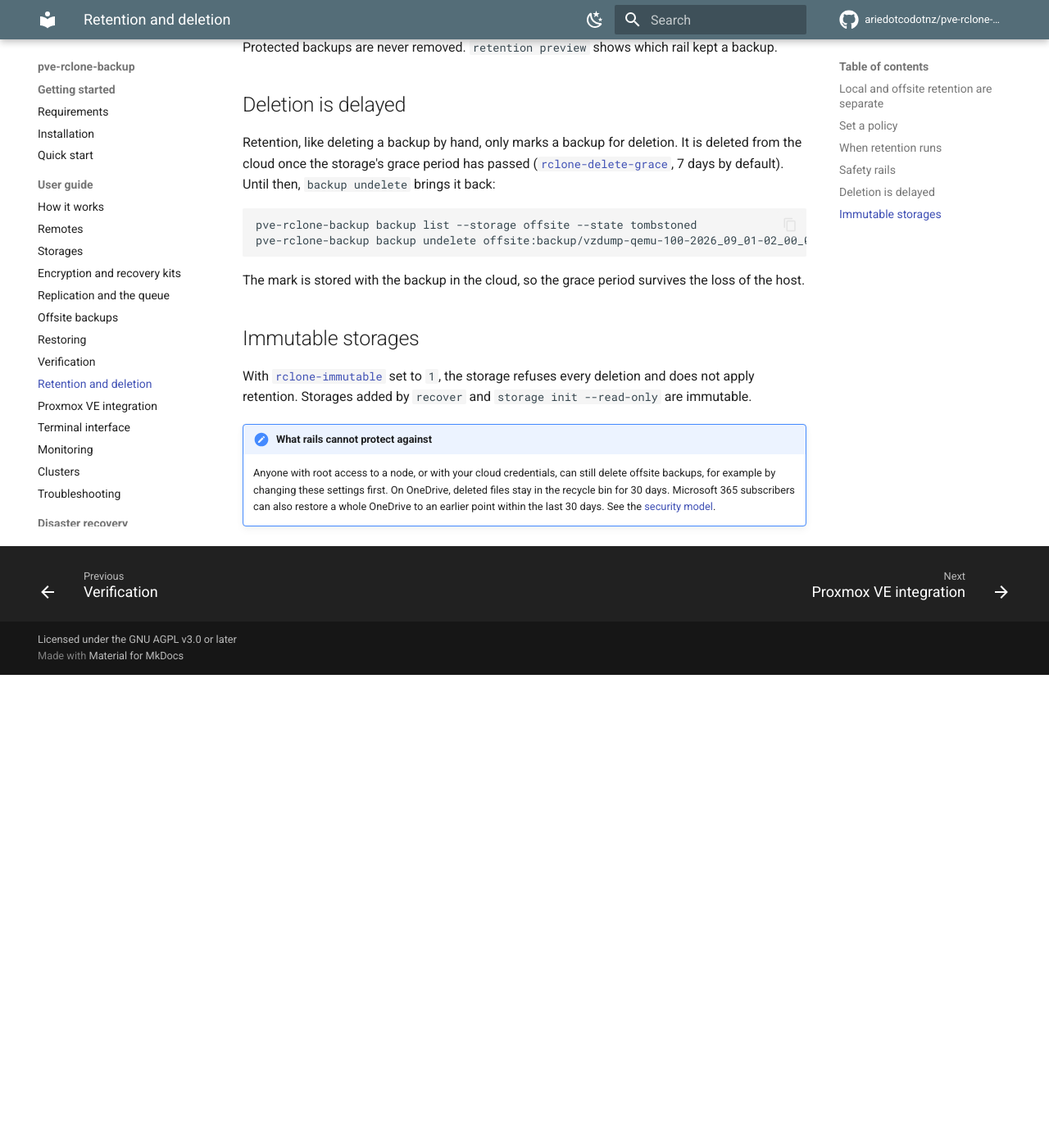
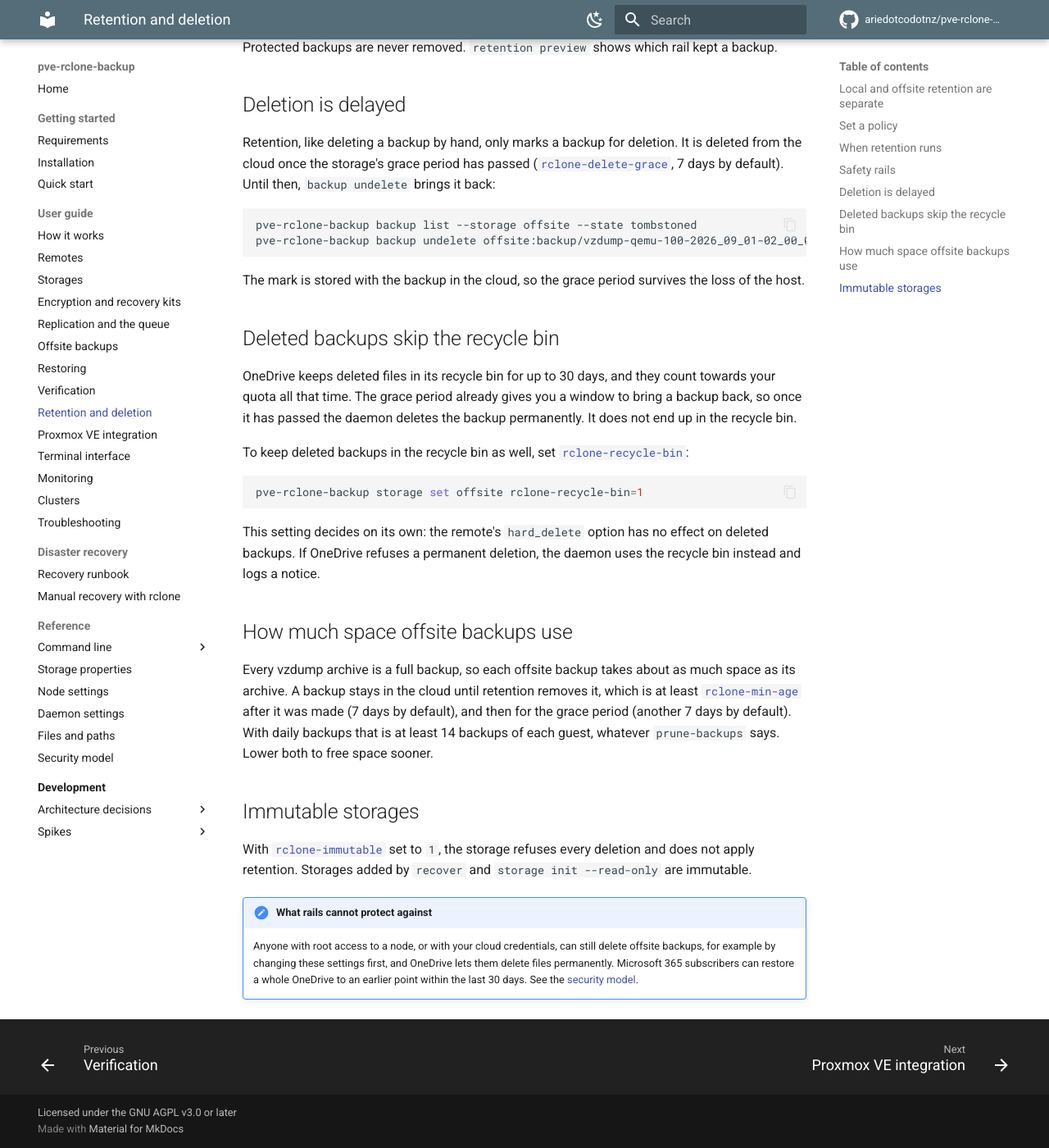
Before and after one commit to ariedotcodotnz/pve-rclone-backup, an MkDocs documentation site: the page built from docs/guide/retention.md, in a window 1280 px wide and 1400 px high, scrolled down 1462 px. Shown: the whole window at 82% size. Built offline with MkDocs 1.6.1 and Material for MkDocs 9.7.7, drawn with Linux system fonts in a browser that asks for light colours; comment, search, counter and statistics services are not loaded; before the commit the page ends 2285 px from its top, so only the background shows below that.

Commit message:
Add `rclone-recycle-bin` option to enable using provider's recycle bin for deleted backups
- Extend schema to include `rclone-recycle-bin` option.
- Update documentation to describe behavior and configuration.
- Refine retention integration tests to verify recycle bin usage logic.

````diff
--- a/docs/guide/retention.md
+++ b/docs/guide/retention.md
@@ -67,6 +67,30 @@ pve-rclone-backup backup undelete offsite:backup/vzdump-qemu-100-2026_09_01-02_0
 
 The mark is stored with the backup in the cloud, so the grace period survives the loss of the host.
 
+## Deleted backups skip the recycle bin
+
+OneDrive keeps deleted files in its recycle bin for up to 30 days, and they count towards your quota
+all that time. The grace period already gives you a window to bring a backup back, so once it has
+passed the daemon deletes the backup permanently. It does not end up in the recycle bin.
+
+To keep deleted backups in the recycle bin as well, set
+[`rclone-recycle-bin`](../reference/storage-properties.md#rclone-recycle-bin):
+
+```sh
+pve-rclone-backup storage set offsite rclone-recycle-bin=1
+```
+
+This setting decides on its own: the remote's `hard_delete` option has no effect on deleted backups.
+If OneDrive refuses a permanent deletion, the daemon uses the recycle bin instead and logs a notice.
+
+## How much space offsite backups use
+
+Every vzdump archive is a full backup, so each offsite backup takes about as much space as its
+archive. A backup stays in the cloud until retention removes it, which is at least
+[`rclone-min-age`](../reference/storage-properties.md#rclone-min-age) after it was made (7 days by
+default), and then for the grace period (another 7 days by default). With daily backups that is at
+least 14 backups of each guest, whatever `prune-backups` says. Lower both to free space sooner.
+
 ## Immutable storages
 
 With [`rclone-immutable`](../reference/storage-properties.md#rclone-immutable) set to `1`, the
@@ -75,6 +99,6 @@ storage refuses every deletion and does not apply retention. Storages added by `
 
 !!! note "What rails cannot protect against"
     Anyone with root access to a node, or with your cloud credentials, can still delete offsite
-    backups, for example by changing these settings first. On OneDrive, deleted files stay in the
-    recycle bin for 30 days. Microsoft 365 subscribers can also restore a whole OneDrive to an
-    earlier point within the last 30 days. See the [security model](../reference/security.md).
+    backups, for example by changing these settings first, and OneDrive lets them delete files
+    permanently. Microsoft 365 subscribers can restore a whole OneDrive to an earlier point within
+    the last 30 days. See the [security model](../reference/security.md).
````
Also changed, not shown: 2 other files.
